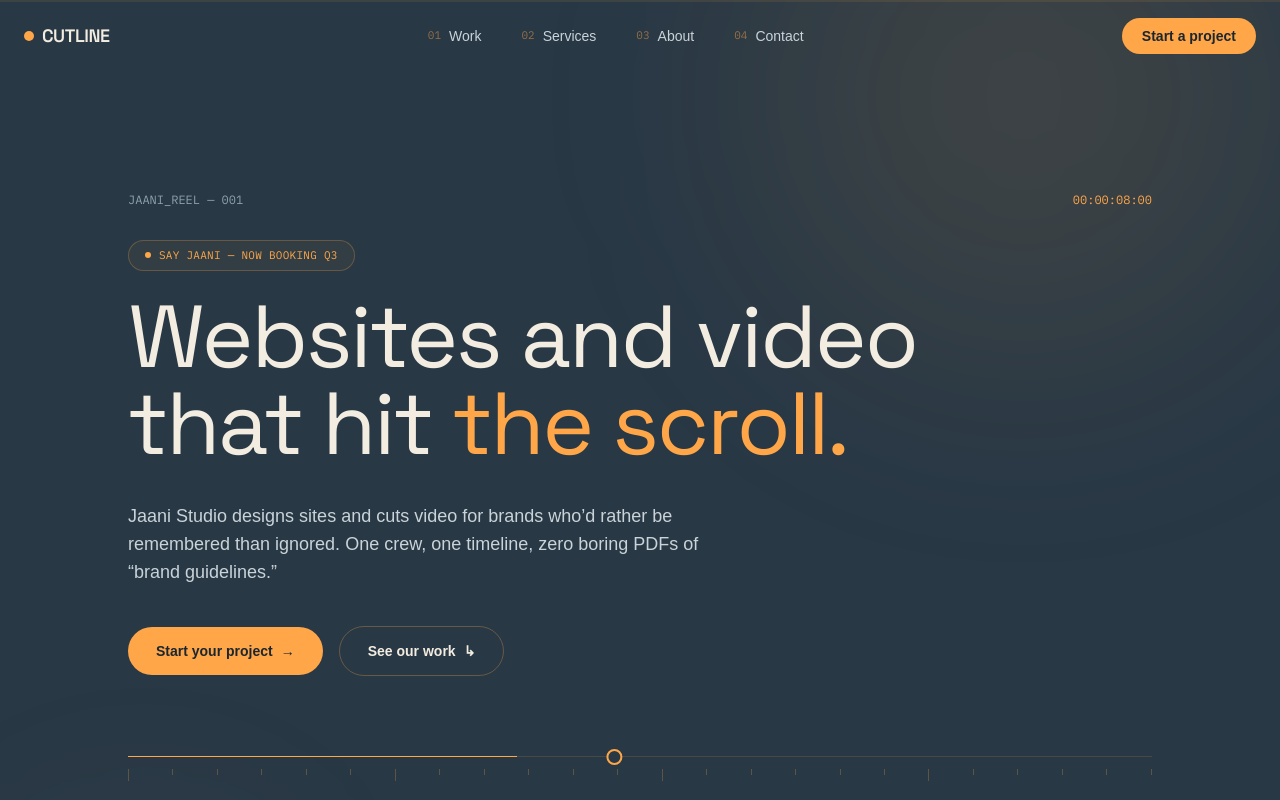
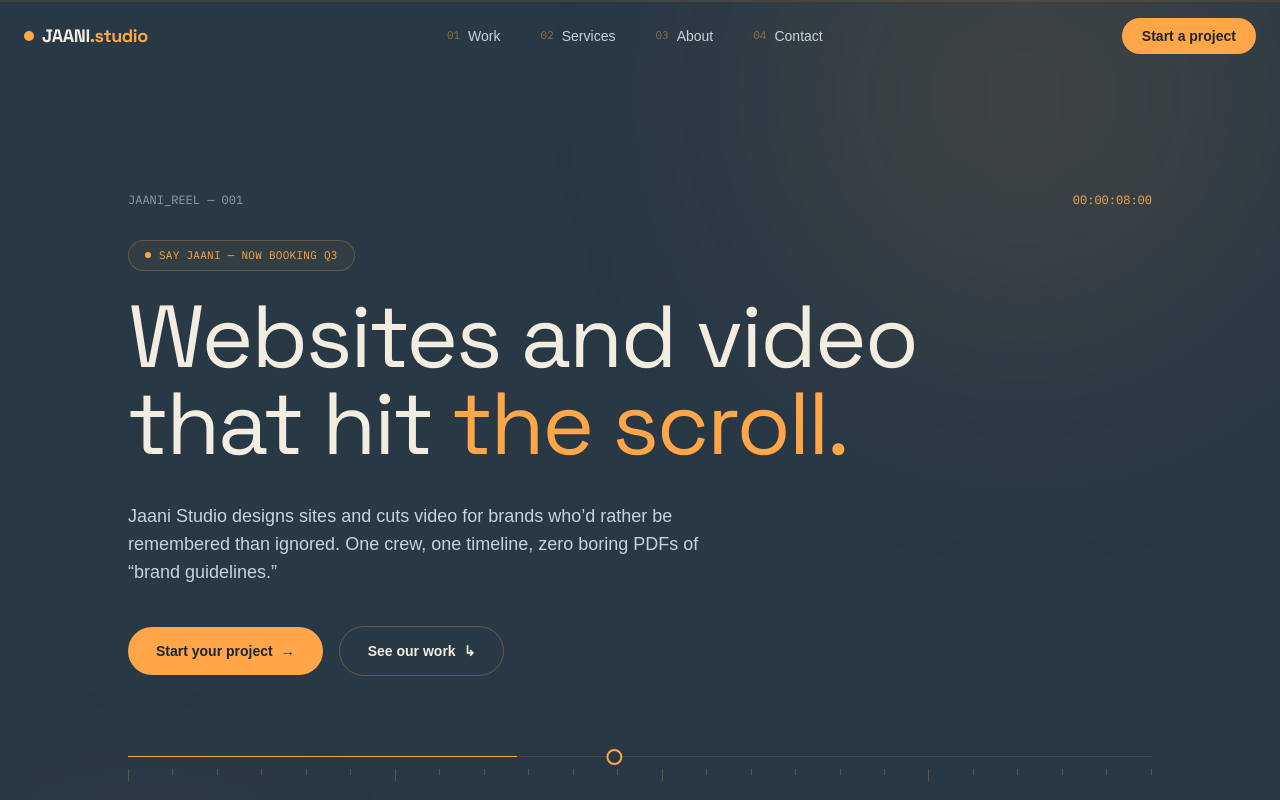
Before and after one commit to JaaniStudio/jaanistudio, a Next.js app: page / in a window 1280 px wide. Shown: the top 800 px of the page. Built offline with nearby package versions, Linux system fonts and the light colour scheme.

Commit message:
upd: revamp

```diff
--- a/app/components/Navbar.tsx
+++ b/app/components/Navbar.tsx
@@ -9,6 +9,8 @@ const NAV_LINKS = [
   { label: 'About', href: '#about' },
   { label: 'Contact', href: '#contact' },
 ];
+
+const SPRING = 'cubic-bezier(0.34,1.56,0.64,1)';
 
 export default function Navbar() {
   const [scrolled, setScrolled] = useState(false);
@@ -30,7 +32,7 @@ export default function Navbar() {
 
   return (
     <header
-      className={`fixed left-0 right-0 top-0 z-50 transition-colors duration-300 ${
+      className={`fixed left-0 right-0 top-0 z-50 transition-colors duration-500 ${
         scrolled ? 'border-b border-[#FFA649]/10 bg-[#283845]/90 backdrop-blur-md' : 'bg-transparent'
       }`}
     >
@@ -43,27 +45,28 @@ export default function Navbar() {
       </div>
 
       <nav className="mx-auto flex max-w-7xl items-center justify-between px-6 py-4 md:py-5">
-        <Link href="#top" className="flex items-center gap-2">
+        <Link href="#top" className="group flex items-center gap-2">
           <span className="relative flex h-2.5 w-2.5">
             <span className="absolute inline-flex h-full w-full animate-ping rounded-full bg-[#FFA649] opacity-40" />
-            <span className="relative inline-flex h-2.5 w-2.5 rounded-full bg-[#FFA649]" />
+            <span className="relative inline-flex h-2.5 w-2.5 rounded-full bg-[#FFA649] transition-transform duration-500 ease-[cubic-bezier(0.34,1.56,0.64,1)] group-hover:rotate-[360deg]" />
           </span>
-          <span className="font-[family-name:var(--font-display)] text-lg font-semibold tracking-tight text-[#F3ECE0]">
-            CUTLINE
+          <span className="font-[family-name:var(--font-display)] text-lg font-bold tracking-tight text-[#F3ECE0]">
+            JAANI
+            <span className="text-[#FFA649]">.studio</span>
           </span>
         </Link>
 
         <div className="hidden items-center gap-10 md:flex">
           {NAV_LINKS.map((link, i) => (
-            <Link
-              key={link.href}
-              href={link.href}
-              className="flex items-center gap-2 text-sm text-[#C9D3D9] transition-colors hover:text-[#FFA649]"
-            >
-              <span className="font-[family-name:var(--font-mono)] text-[11px] text-[#FFA649]/50">
-                0{i + 1}
+            <Link key={link.href} href={link.href} className="group flex items-center gap-2 text-sm text-[#C9D3D9]">
+              <span className="font-[family-name:var(--font-mono)] text-[11px] text-[#FFA649]/50">0{i + 1}</span>
+              <span className="relative">
+                <span className="transition-colors duration-300 group-hover:text-[#FFA649]">{link.label}</span>
+                <span
+                  className="absolute -bottom-1 left-0 h-[1.5px] w-0 bg-[#FFA649] transition-all duration-300 group-hover:w-full"
+                  style={{ transitionTimingFunction: SPRING }}
+                />
               </span>
-              {link.label}
             </Link>
           ))}
         </div>
@@ -71,7 +74,8 @@ export default function Navbar() {
         <div className="hidden md:block">
           <Link
             href="#contact"
-            className="rounded-full bg-[#FFA649] px-5 py-2.5 text-sm font-semibold text-[#1B262E] transition-transform hover:scale-[1.03] active:scale-[0.98]"
+            className="group relative overflow-hidden rounded-full bg-[#FFA649] px-5 py-2.5 text-sm font-semibold text-[#1B262E] transition-all duration-300 hover:scale-[1.06] hover:shadow-[0_8px_24px_-6px_rgba(255,166,73,0.65)] active:scale-[0.95]"
+            style={{ transitionTimingFunction: SPRING }}
           >
             Start a project
           </Link>
@@ -84,45 +88,55 @@ export default function Navbar() {
           className="flex h-9 w-9 flex-col items-center justify-center gap-1.5 md:hidden"
         >
           <span
-            className={`h-[1.5px] w-6 bg-[#F3ECE0] transition-transform ${
-              menuOpen ? 'translate-y-[7px] rotate-45' : ''
-            }`}
+            className="h-[1.5px] w-6 bg-[#F3ECE0] transition-transform duration-300"
+            style={{
+              transitionTimingFunction: SPRING,
+              transform: menuOpen ? 'translateY(7px) rotate(45deg)' : 'none',
+            }}
           />
-          <span className={`h-[1.5px] w-6 bg-[#F3ECE0] transition-opacity ${menuOpen ? 'opacity-0' : ''}`} />
           <span
-            className={`h-[1.5px] w-6 bg-[#F3ECE0] transition-transform ${
-              menuOpen ? '-translate-y-[7px] -rotate-45' : ''
-            }`}
+            className={`h-[1.5px] w-6 bg-[#F3ECE0] transition-opacity duration-200 ${menuOpen ? 'opacity-0' : ''}`}
+          />
+          <span
+            className="h-[1.5px] w-6 bg-[#F3ECE0] transition-transform duration-300"
+            style={{
+              transitionTimingFunction: SPRING,
+              transform: menuOpen ? 'translateY(-7px) rotate(-45deg)' : 'none',
+            }}
           />
         </button>
       </nav>
 
-      {menuOpen && (
-        <div className="border-t border-[#FFA649]/10 bg-[#283845] px-6 pb-6 pt-4 md:hidden">
+      {/* smooth height transition using the grid-rows trick, no layout jump */}
+      <div
+        className="grid transition-[grid-template-rows] duration-500 ease-[cubic-bezier(0.22,1,0.36,1)] md:hidden"
+        style={{ gridTemplateRows: menuOpen ? '1fr' : '0fr' }}
+      >
+        <div className="overflow-hidden">
+          <div className="border-t border-[#FFA649]/10 bg-[#283845] px-6 pb-6 pt-4">
             <div className="flex flex-col gap-4">
               {NAV_LINKS.map((link, i) => (
                 <Link
                   key={link.href}
                   href={link.href}
                   onClick={() => setMenuOpen(false)}
-                className="flex items-center gap-3 text-base text-[#C9D3D9]"
+                  className="flex items-center gap-3 text-base text-[#C9D3D9] transition-colors hover:text-[#FFA649]"
                 >
-                <span className="font-[family-name:var(--font-mono)] text-xs text-[#FFA649]/60">
-                  0{i + 1}
-                </span>
+                  <span className="font-[family-name:var(--font-mono)] text-xs text-[#FFA649]/60">0{i + 1}</span>
                   {link.label}
                 </Link>
               ))}
               <Link
                 href="#contact"
                 onClick={() => setMenuOpen(false)}
-              className="mt-2 rounded-full bg-[#FFA649] px-5 py-3 text-center text-sm font-semibold text-[#1B262E]"
+                className="mt-2 rounded-full bg-[#FFA649] px-5 py-3 text-center text-sm font-semibold text-[#1B262E] transition-transform duration-300 active:scale-[0.96]"
               >
                 Start a project
               </Link>
             </div>
           </div>
-      )}
+        </div>
+      </div>
     </header>
   );
 }
```
Lines whose indentation alone changed are shown as unchanged.
